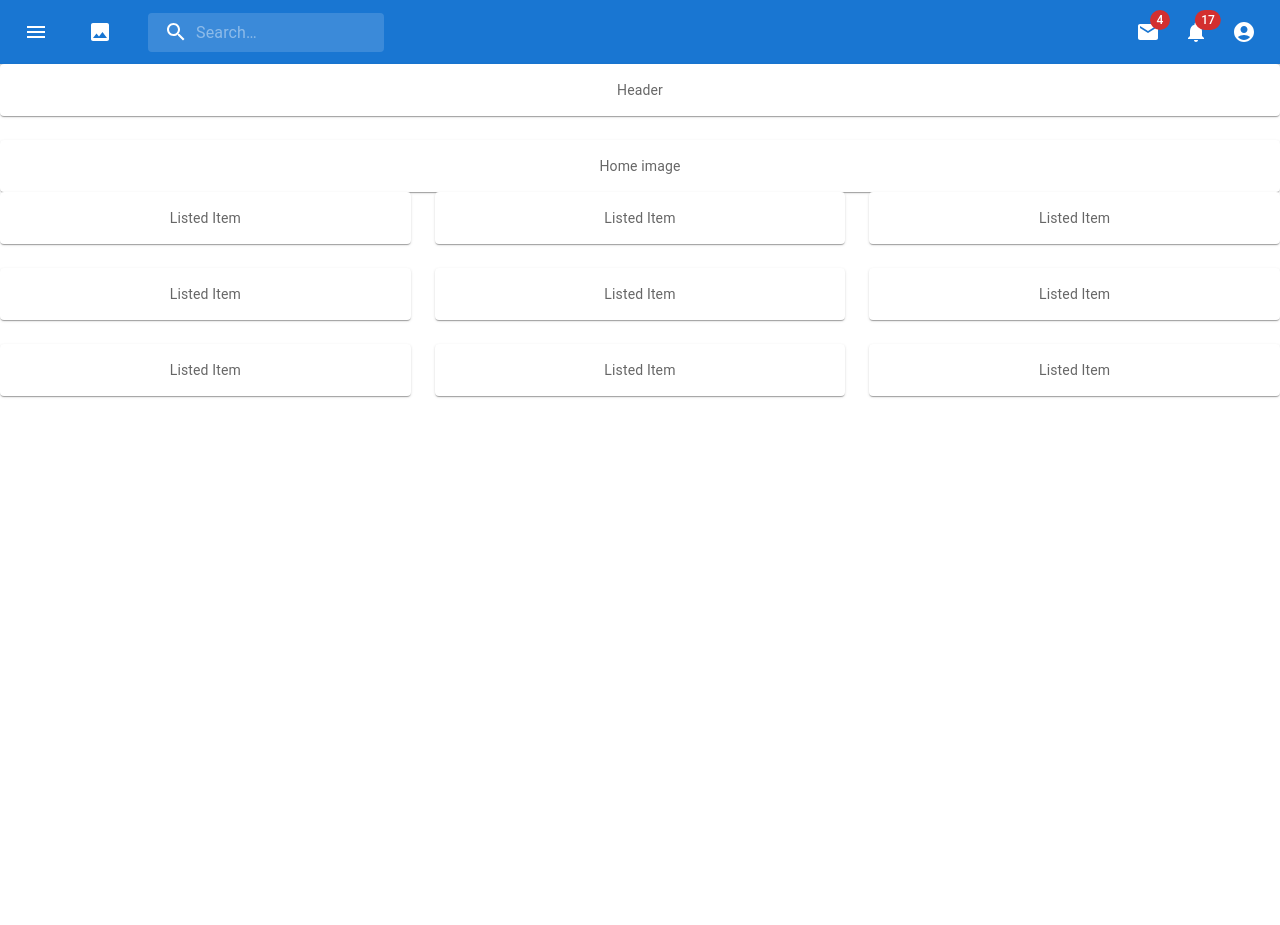
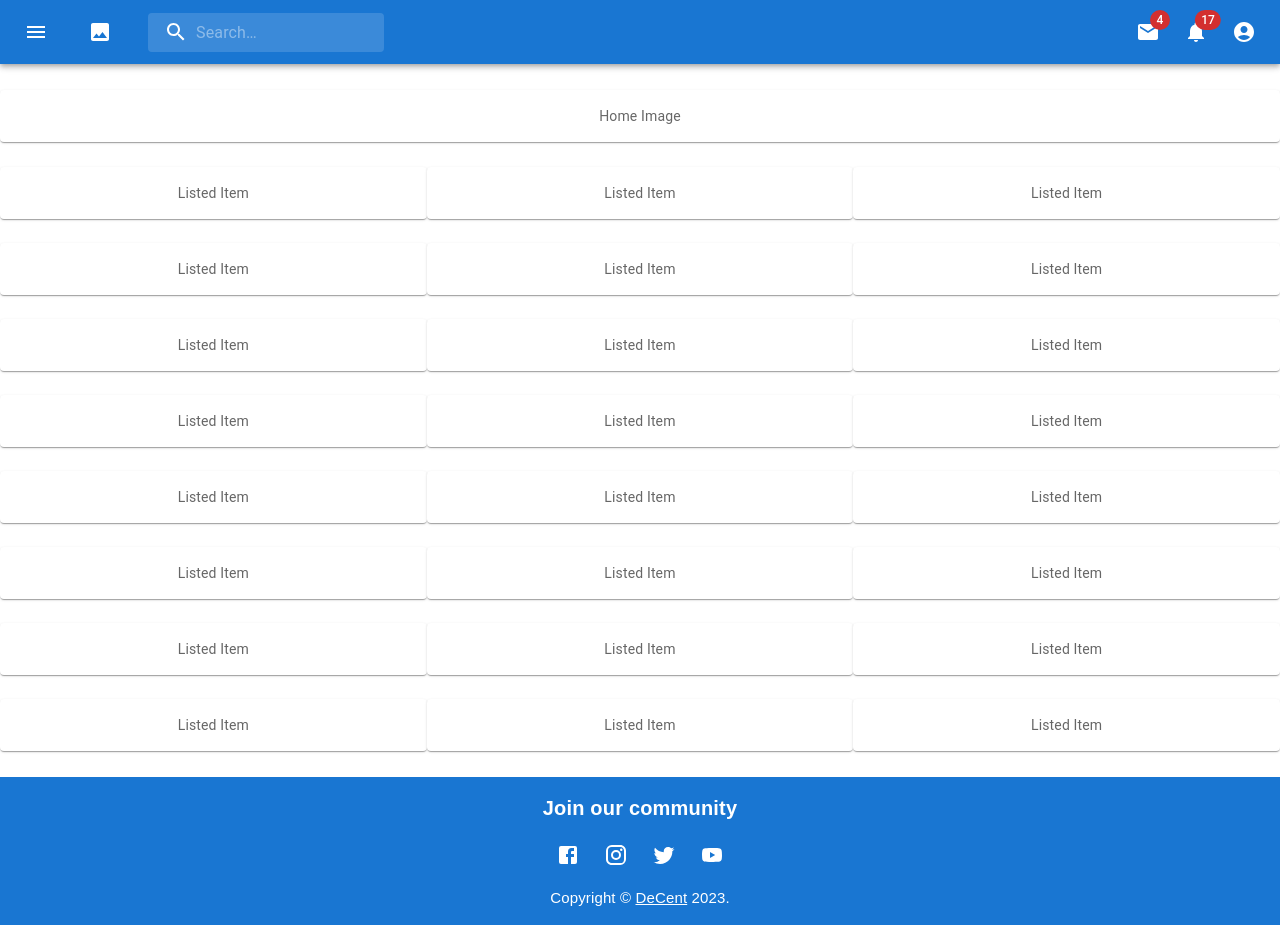
Before and after one commit to Jerroldwyz/DecentralizedTradingSystem, a React (Create React App) app: page / in a window 1280 px wide. Before the commit the page ends 800 px from the top, so only its background shows below. Built offline with nearby package versions, Linux system fonts and the light colour scheme.

Commit message:
[JW] fixed grid layout and added footer to page

```diff
--- a/src/App.js
+++ b/src/App.js
@@ -8,7 +8,7 @@ import Box from '@mui/material/Box';
 import Paper from '@mui/material/Paper';
 import Grid from '@mui/material/Grid';
 import { experimentalStyled as styled } from '@mui/material/styles';
-
+import FooterComponent from './FooterComponent'
 
 const Item = styled(Paper)(({ theme }) => ({
   backgroundColor: theme.palette.mode === 'dark' ? '#1A2027' : '#fff',
@@ -22,19 +22,20 @@ class App extends React.Component {
   render() {
     return (
       <div>
-        <NavBarComponent></NavBarComponent>
 
-        <Box sx={{ flexGrow: 1}}>
-          <Grid container spacing={{ xs: 2, md: 3 }} columns={{ xs: 4, sm: 8, md: 12 }}>
+        <NavBarComponent/>
+
+        <Box sx={{ flexGrow: 1}} style={{ marginTop: '2vw' }}>
+          <Grid container rowSpacing={{ xs: 2, md: 3 }} columns={{ xs: 4, sm: 8, md: 12 }}>
             <Grid item xs={12}>
-              <Item>Header</Item>
-            </Grid>
-            <Grid item xs={12}>
-              <Item>Home image</Item>
+              <Item>Home Image</Item>
             </Grid>
           </Grid>
-          <Grid container spacing={{xs: 2, md: 3 }} columns={{ xs: 4, sm: 8, md: 12 }}>
-            {Array(9).fill(null).map((_, index) => (
+        </Box>
+
+        <Box sx={{flexGrow: 1}} style={{ marginTop: '2vw', marginBottom:'2vw'}}>
+          <Grid container rowSpacing={{xs: 2, md: 3 }} columns={{ xs: 4, sm: 8, md: 12 }}>
+            {Array(24).fill(null).map((_, index) => (
               <Grid item xs={4} key={index}>
                 <Item>Listed Item</Item>
               </Grid>
@@ -42,20 +43,11 @@ class App extends React.Component {
           </Grid>
         </Box>
 
+        <FooterComponent/>
 
       </div>
     );
   }
 }
 
-
-// function App() {
-//     return (
-//         <div>
-//             <GridComponent />
-//             <Blog />
-//         </div>
-//     );
-// }
-
  export default App;
--- /dev/null
+++ b/src/FooterComponent.js
@@ -0,0 +1,56 @@
+import * as React from "react";
+import Container from "@mui/material/Container";
+import Typography from "@mui/material/Typography";
+import Link from "@mui/material/Link";
+import { Box, Toolbar } from "@mui/material";
+import IconButton from '@mui/material/IconButton';
+import FacebookIcon from '@mui/icons-material/Facebook';
+import InstagramIcon from '@mui/icons-material/Instagram';
+import YouTubeIcon from '@mui/icons-material/YouTube';
+import TwitterIcon from '@mui/icons-material/Twitter';
+
+export default function Footer() {
+    const defaultPrimaryColor = theme => theme.palette.primary.main;
+  return (
+    <Box
+      sx={{
+        backgroundColor: defaultPrimaryColor,
+        color: "white",
+        p: 2
+      }}
+      component="footer"
+      justifyContent={'flex-end'}
+    >
+        <Typography align="center" style={{fontFamily: 'arial', fontSize: 20, fontWeight: 'bold'}}>
+            Join our community
+        </Typography>
+        <Toolbar>
+            <Box sx={{ flexGrow: 1 }} />
+            <IconButton size="large" aria-label='facebook' color="inherit">
+                <FacebookIcon />
+            </IconButton>
+            <IconButton size="large" aria-label='instagram' color="inherit">
+                <InstagramIcon />
+            </IconButton>
+            <IconButton size="large" aria-label='twitter' color="inherit">
+                <TwitterIcon />
+            </IconButton>
+            <IconButton size="large" aria-label='youtube' color="inherit">
+                <YouTubeIcon />
+            </IconButton>
+            <Box sx={{ flexGrow: 1 }} />
+        </Toolbar>
+      <Container maxWidth="sm">
+        <Typography align="center" style={{fontFamily: 'arial', fontSize: 15}}>
+          {"Copyright © "}
+          <Link color="inherit" href="https://your-website.com/">
+            DeCent
+          </Link>{" "}
+          {new Date().getFullYear()}
+          {"."}
+        </Typography>
+      </Container>
+
+    </Box>
+  );
+}
```
Also changed, not shown: src/App.css (+8 -0 lines).
